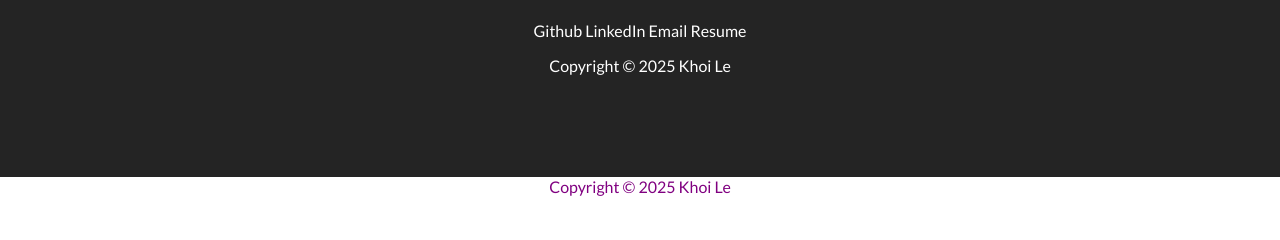
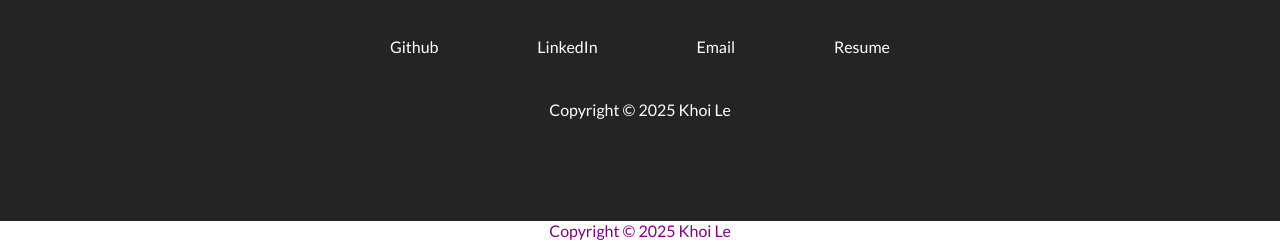
Before and after one commit to khoile1122/Eporfolio-project, a plain HTML site: page index.html in a window 1280 px wide. Shown: the part 3547-3787 px from the top of the page. Before the commit the page ends 3743 px from the top, so only its background shows below. Drawn offline with Linux system fonts and the light colour scheme.

Commit message:
footer finally

```diff
--- a/index.html
+++ b/index.html
@@ -204,7 +204,7 @@
                     <img src="./assets/logo.svg" class="footer__logo--img" alt="">
                 </figure>
             </a>
-            <div class="footer__social-list">
+            <div class="footer__social--list">
                 <a href="https://google.com" target="_blank" class="
                     footer__social--link
                     link__hoover-effect
@@ -225,7 +225,8 @@
                     link__hoover-effect
                     link__hoover-effect--white
                 " target="_blank">Resume</a>
-                <div class="footer__copyright">Copyright © 2025 Khoi Le</div>
+            </div>
+            <div class="footer__copyright">Copyright © 2025 Khoi Le</div>
             </div>
         </div>
     </footer>
```
Also changed, not shown: style.css (line endings or trailing spaces).
